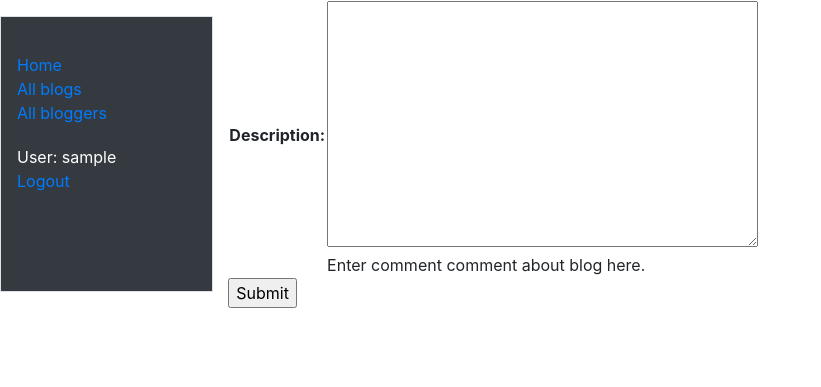
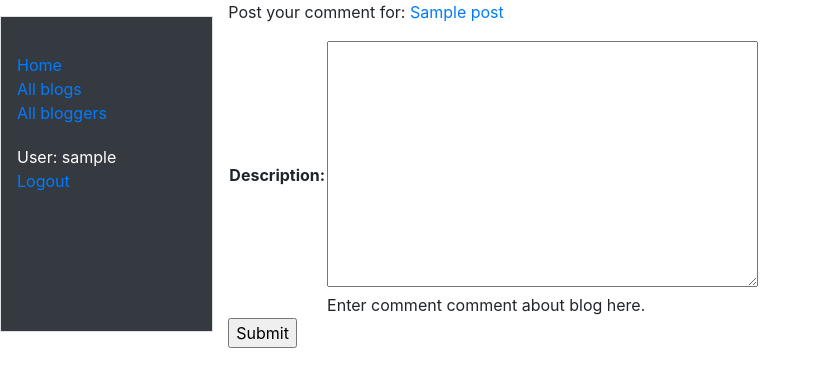
Before and after one commit to AndriiOshtuk/MDN-DIY-mini-blog, a Django app: page /blog/comment/1/create/ in a window 1280 px wide. Shown: the top 387 px of the page, without its empty margins (0-821 px from the left). Run offline with Django 3.2, Linux system fonts and the light colour scheme; a user stored in the database is signed in; tables that the repository leaves empty hold one stand-in row (values such as "Sample post"); some libraries are stand-ins or nearby versions.

Commit message:
Added link to associated post

```diff
--- a/blog/templates/blog/comment_form.html
+++ b/blog/templates/blog/comment_form.html
@@ -1,6 +1,7 @@
 {% extends "base_generic.html" %}
 
 {% block content %}
+  <p>Post your comment for: <a href="{% url 'blog-detail' post.pk %}">{{ post }}</a></p>
   <form action="" method="post">
     {% csrf_token %}
     <table>
```
